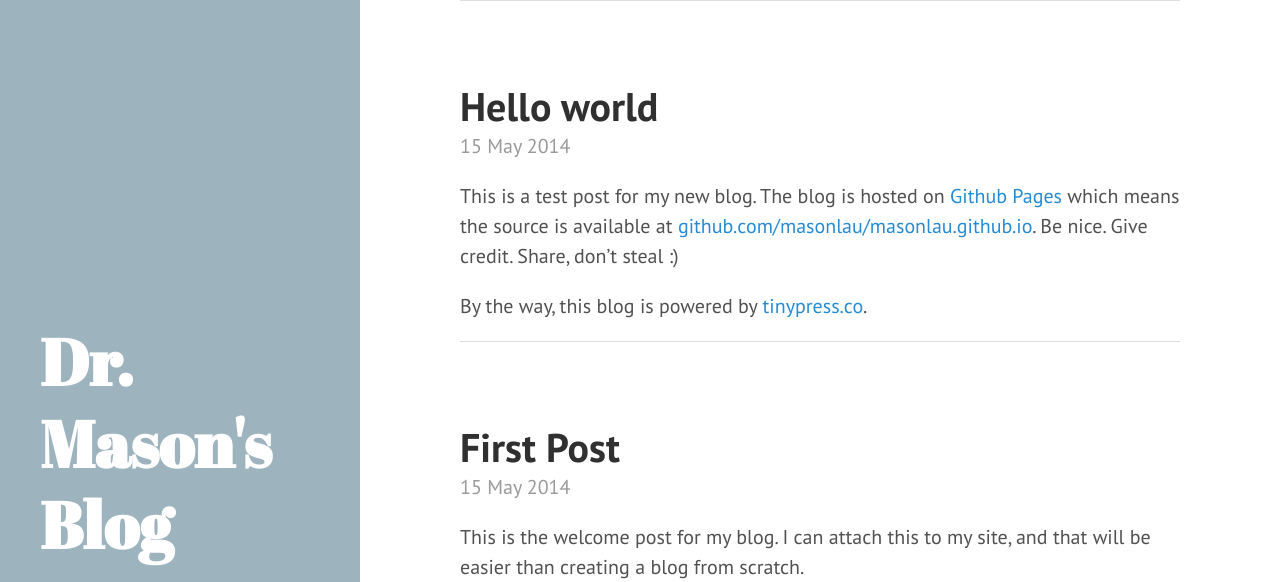
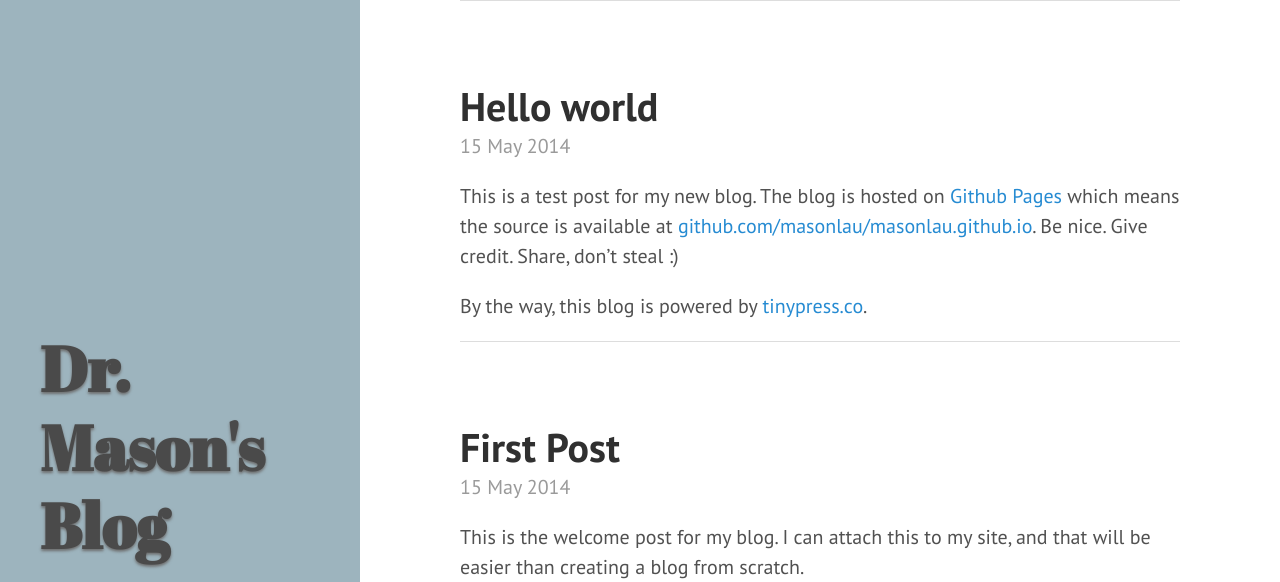
Before and after one commit to masonlau/masonlau.github.io, a Jekyll site: the page built from index.html, in a window 1280 px wide and 1400 px high. Shown: the part 610-1192 px from the top of the window. Built offline with Jekyll 4.4.1, drawn with Linux system fonts in a browser that asks for light colours; the list of posts is cut into pages by our own code.

Commit message:
Changed sidebar css

```diff
--- a/public/css/hyde.css
+++ b/public/css/hyde.css
@@ -56,7 +56,8 @@ html {
 .sidebar {
   text-align: center;
   padding: 2rem 1rem;
-  color: rgba(255,255,255,.5);
+  color: rgba(62, 60, 60, 0.5);
+    text-shadow: 0 2px 3px #6D6D6D;
   background-color: #9DB4BE;
 }
 @media (min-width: 48rem) {
@@ -77,10 +78,10 @@ html {
 
 /* About section */
 .sidebar-about h1 {
-  color: #fff;
+  color: #4A4A4A;
   margin-top: 0;
   font-family: "Abril Fatface", serif;
-  font-size: 3.25rem;
+  font-size: 3.15rem;
 }
 
 /* Sidebar nav */
```
